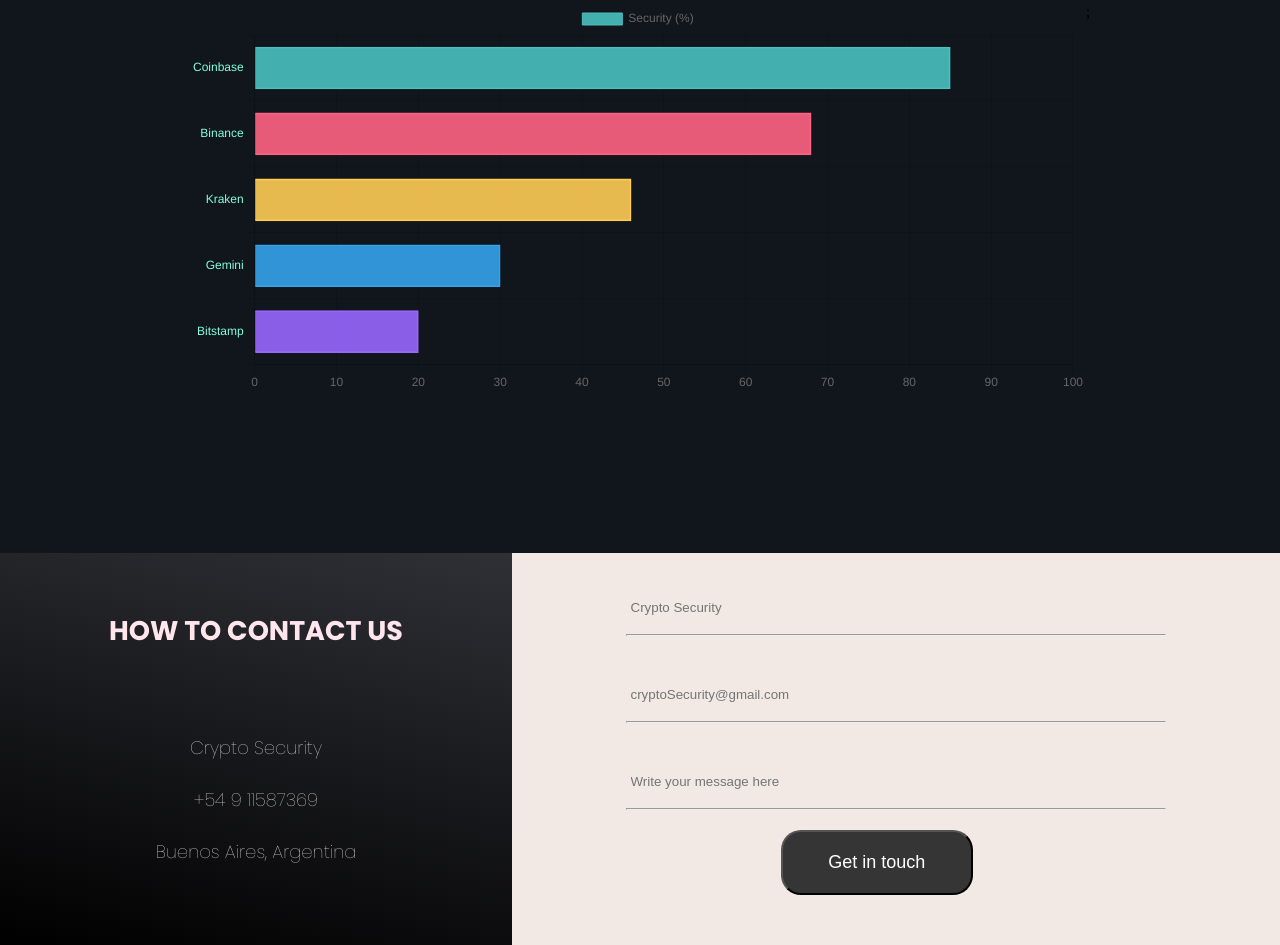
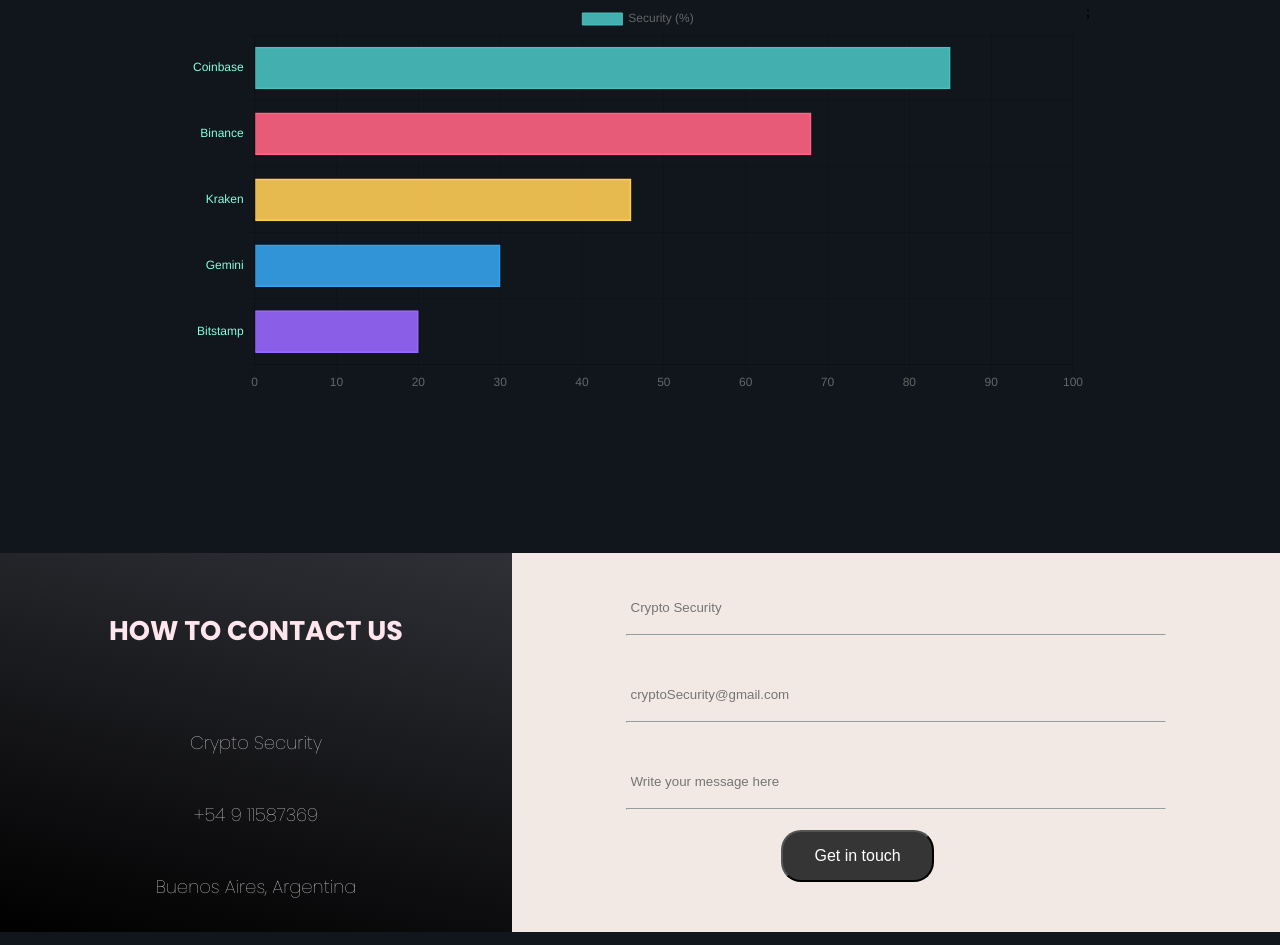
Before and after one commit to luccamicale/CryptoCurrencies, a React app: page / in a window 1280 px wide. Shown: the part 1663-2608 px from the top of the page. Built offline with nearby package versions, Linux system fonts and the light colour scheme; some packages are replaced by stand-ins of ours.

Commit message:
fix: :zap: I impruved a component Contact

```diff
--- a/src/components/Home/style.ts
+++ b/src/components/Home/style.ts
@@ -222,10 +222,10 @@
 export const ContactInfo = styled.span`
   color: whitesmoke;
   font-size: 18px;
-  margin-top: 25px;
+  margin-top: 20px;
+  margin-bottom: 25px;
   font-family: 'Poppins', sans-serif;
   font-weight: 100;
-  /* margin-left: 10%; */
 `;
 
 export const ContainerIconSecurePrivate = styled.div`
--- a/src/styles/styles.css
+++ b/src/styles/styles.css
@@ -66,10 +66,15 @@
 .but-get {
   background-color: #353535;
   color: white;
-  padding: 20px;
+  padding: 15px;
   margin-left: 35%;
   margin-bottom: 50px;
   border-radius: 20px;
-  width: 25%;
-  font-size: 18px;
+  width: 20%;
+  font-size: 16px;
+
+  @media (max-width: 740px) {
+    width: auto;
+    font-size: 13px;
+  }
 }
```
